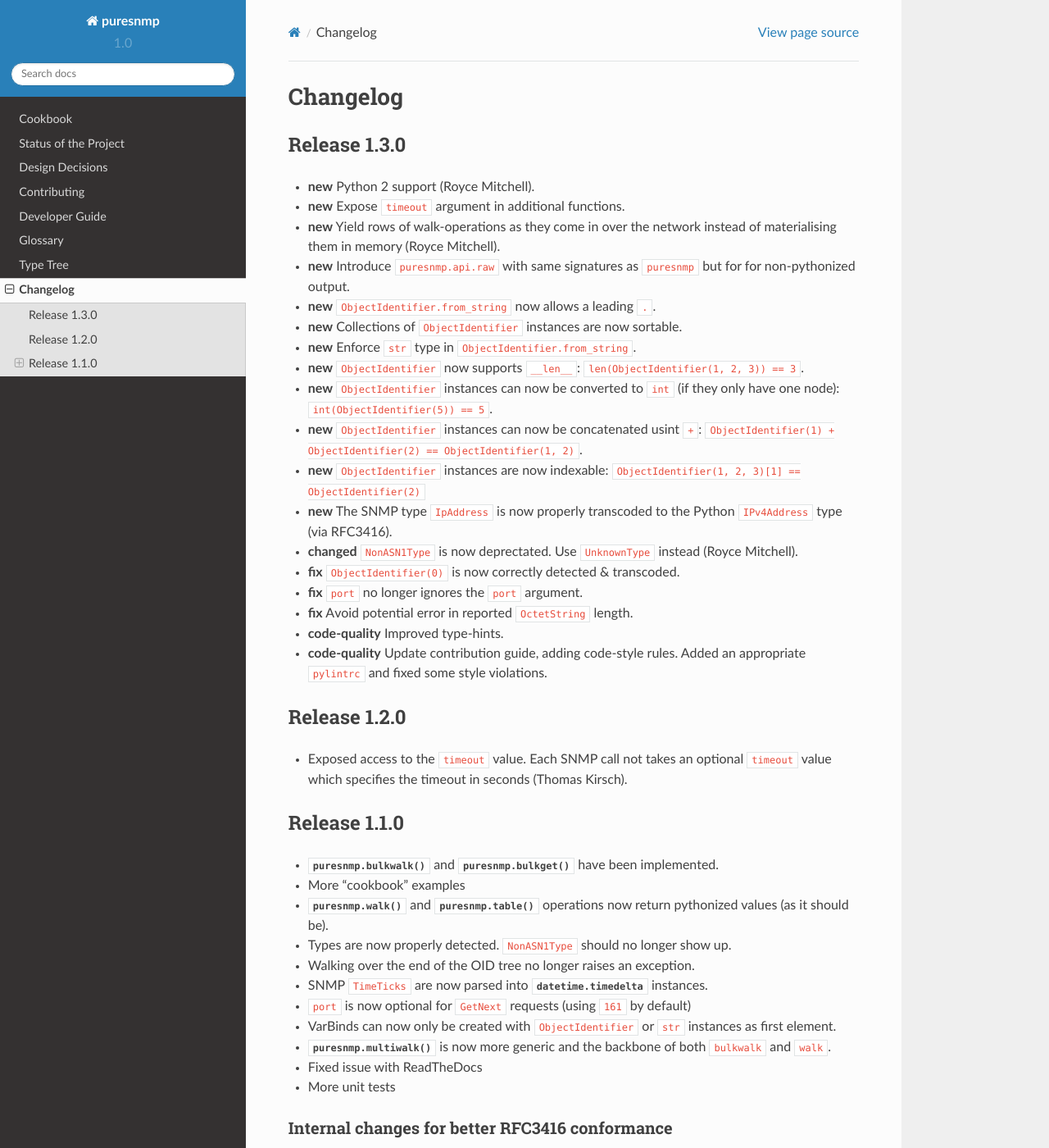
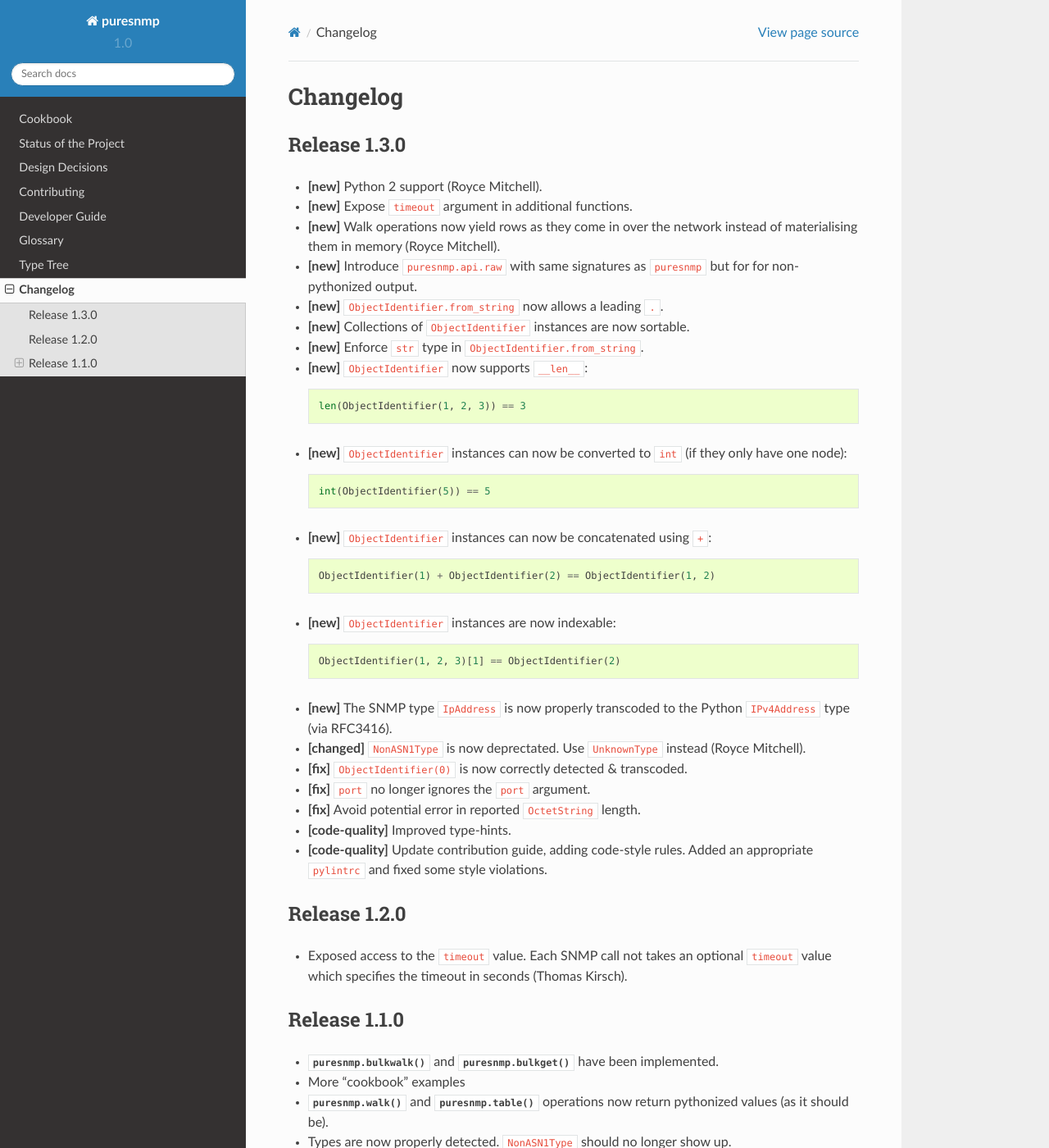
Before and after one commit to exhuma/puresnmp, a Sphinx documentation site: the page built from docs/changelog.rst, in a window 1280 px wide and 1400 px high. Shown: the whole window at 82% size. Built offline with Sphinx 7.4.7 and the Read the Docs theme 2.0.0, drawn with Linux system fonts in a browser that asks for light colours.

Commit message:
Reformat changelog

```diff
--- a/docs/changelog.rst
+++ b/docs/changelog.rst
@@ -4,33 +4,43 @@
 Release 1.3.0
 ~~~~~~~~~~~~~
 
-* **new** Python 2 support (Royce Mitchell).
-* **new** Expose ``timeout`` argument in additional functions.
-* **new** Yield rows of walk-operations as they come in over the network
+* **[new]** Python 2 support (Royce Mitchell).
+* **[new]** Expose ``timeout`` argument in additional functions.
+* **[new]** Walk operations now yield rows as they come in over the network
   instead of materialising them in memory (Royce Mitchell).
-* **new** Introduce ``puresnmp.api.raw`` with same signatures as ``puresnmp``
+* **[new]** Introduce ``puresnmp.api.raw`` with same signatures as ``puresnmp``
   but for for non-pythonized output.
-* **new** ``ObjectIdentifier.from_string`` now allows a leading ``.``.
-* **new** Collections of ``ObjectIdentifier`` instances are now sortable.
-* **new** Enforce ``str`` type in ``ObjectIdentifier.from_string``.
-* **new** ``ObjectIdentifier`` now supports ``__len__``:
-  ``len(ObjectIdentifier(1, 2, 3)) == 3``.
-* **new** ``ObjectIdentifier`` instances can now be converted to ``int`` (if
-  they only have one node): ``int(ObjectIdentifier(5)) == 5``.
-* **new** ``ObjectIdentifier`` instances can now be concatenated usint ``+``:
-  ``ObjectIdentifier(1) + ObjectIdentifier(2) == ObjectIdentifier(1, 2)``.
-* **new** ``ObjectIdentifier`` instances are now indexable:
-  ``ObjectIdentifier(1, 2, 3)[1] == ObjectIdentifier(2)``
-* **new** The SNMP type ``IpAddress`` is now properly transcoded to the Python
-  ``IPv4Address`` type (via RFC3416).
-* **changed** ``NonASN1Type`` is now deprectated. Use ``UnknownType`` instead
+* **[new]** ``ObjectIdentifier.from_string`` now allows a leading ``.``.
+* **[new]** Collections of ``ObjectIdentifier`` instances are now sortable.
+* **[new]** Enforce ``str`` type in ``ObjectIdentifier.from_string``.
+* **[new]** ``ObjectIdentifier`` now supports ``__len__``::
+
+    len(ObjectIdentifier(1, 2, 3)) == 3
+
+* **[new]** ``ObjectIdentifier`` instances can now be converted to ``int`` (if
+  they only have one node)::
+
+    int(ObjectIdentifier(5)) == 5
+
+* **[new]** ``ObjectIdentifier`` instances can now be concatenated using
+  ``+``::
+
+    ObjectIdentifier(1) + ObjectIdentifier(2) == ObjectIdentifier(1, 2)
+
+* **[new]** ``ObjectIdentifier`` instances are now indexable::
+
+    ObjectIdentifier(1, 2, 3)[1] == ObjectIdentifier(2)
+
+* **[new]** The SNMP type ``IpAddress`` is now properly transcoded to the
+  Python ``IPv4Address`` type (via RFC3416).
+* **[changed]** ``NonASN1Type`` is now deprectated. Use ``UnknownType`` instead
   (Royce Mitchell).
-* **fix** ``ObjectIdentifier(0)`` is now correctly detected & transcoded.
-* **fix** ``port`` no longer ignores the ``port`` argument.
-* **fix** Avoid potential error in reported ``OctetString`` length.
-* **code-quality** Improved type-hints.
-* **code-quality** Update contribution guide, adding code-style rules. Added an
-  appropriate ``pylintrc`` and fixed some style violations.
+* **[fix]** ``ObjectIdentifier(0)`` is now correctly detected & transcoded.
+* **[fix]** ``port`` no longer ignores the ``port`` argument.
+* **[fix]** Avoid potential error in reported ``OctetString`` length.
+* **[code-quality]** Improved type-hints.
+* **[code-quality]** Update contribution guide, adding code-style rules. Added
+  an appropriate ``pylintrc`` and fixed some style violations.
 
 
 Release 1.2.0
```
